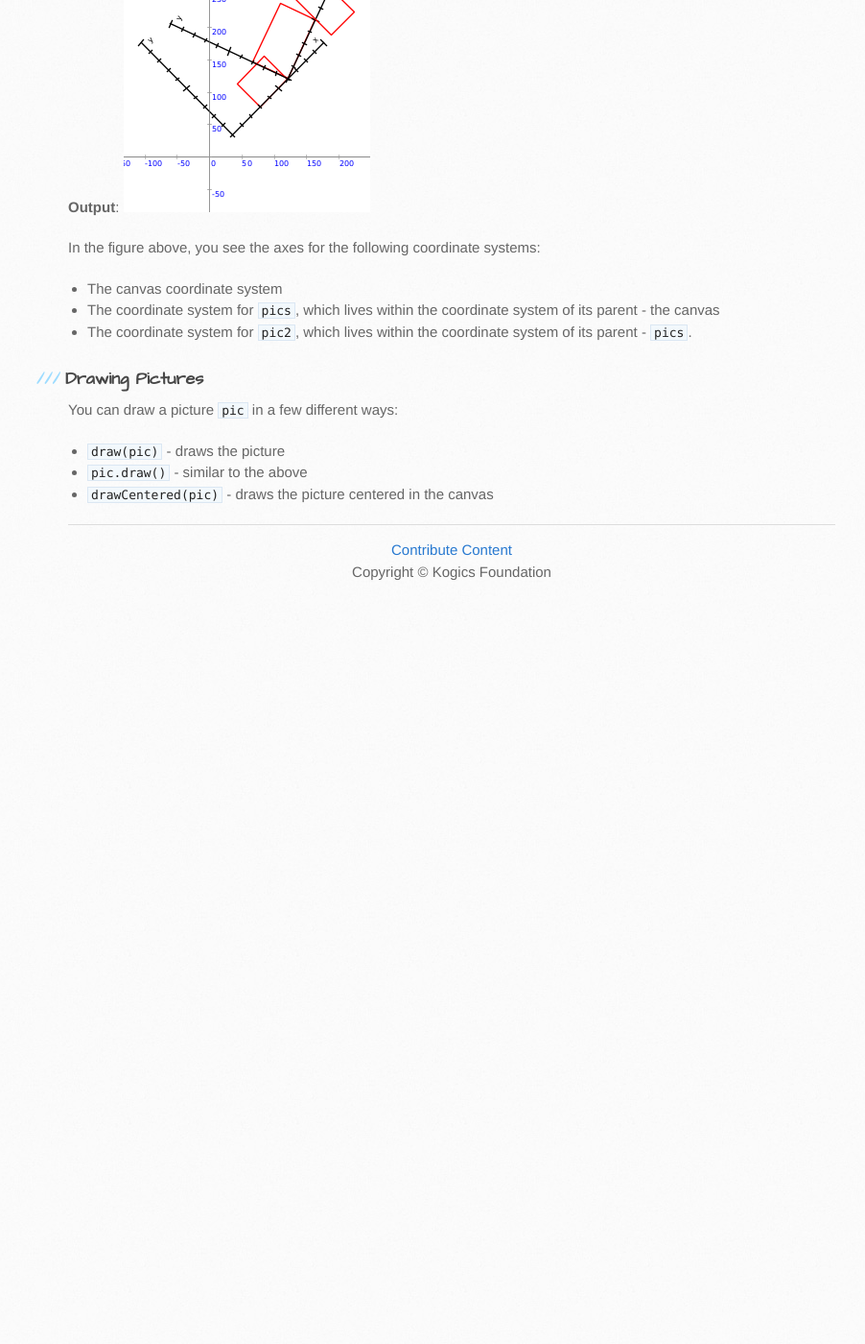
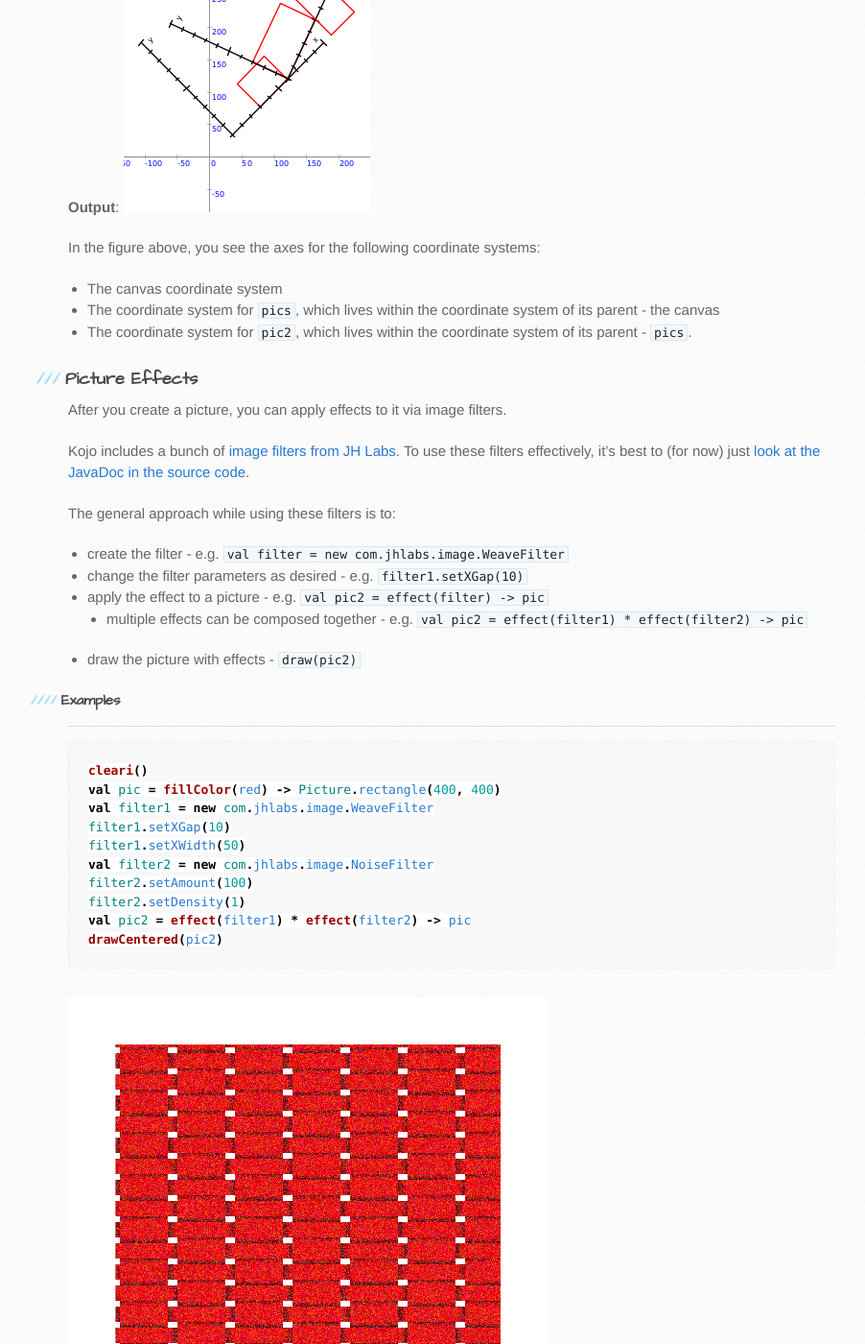
Before and after one commit to kojodoc/kojodoc.github.io, a Jekyll site: the page built from tutorials/pictures-intro.md, in a window 1280 px wide and 1400 px high, scrolled down 4757 px. Shown: the whole window at 96% size, without its empty margins (99-1001 px from the left). Built offline with Jekyll 4.4.1, drawn with Linux system fonts in a browser that asks for light colours; our own code applies the rules of GitHub Pages for plain Markdown files; the repository's description, which GitHub fills in, is left out; before the commit the page ends 5387 px from its top, so only the background shows below that; some of the changed text lies outside the part shown.

Commit message:
Tutorial work.

````diff
--- a/tutorials/pictures-intro.md
+++ b/tutorials/pictures-intro.md
@@ -7,19 +7,19 @@ A picture is a visual element in Kojo. To work with a picture, you do the follow
 * [Create the picture](#picture-creation)
 * [Transform it](#picture-transformation) (optional)
 * [Lay it out by aligning it with other pictures](#picture-layout) (optional)
-* Draw it
+* Apply effects to it
+* [Draw it](#picture-drawing)
 * Animate it as you continue to transform it (optional)
 * Check for collisions with other pictures (optional)
 * Attach mouse event handlers to it to interact with it (optional)
 
 The above Picture capabilites enable the following:
-* Functional art
-* Generative art
+* Functional and Generative art
 * Gaming
 
-### Picture creation
+### Picture Creation
 Pictures can be created in many different ways using any one of the following functions:
-*Note* - these pictures are located at at the canvas position (0, 0) to begin with. They can be positioned at any other location by using the setPosition command or being part of a row, column, or stack of pictures.
+*Note* - the newly created pictures are located at at the canvas position (0, 0) to begin with. They can be positioned at any other location by using the setPosition command or being part of a row, column, or stack of pictures.
 
 | Function | Description |
 | :--- | :--- |
@@ -187,8 +187,89 @@ In the figure above, you see the axes for the following coordinate systems:
 * The coordinate system for `pics`, which lives within the coordinate system of its parent - the canvas
 * The coordinate system for `pic2`, which lives within the coordinate system of its parent - `pics`.
 
-### Drawing Pictures
+### Picture Effects
+
+After you create a picture, you can apply effects to it via image filters.
+
+Kojo includes a bunch of [image filters from JH Labs](http://www.jhlabs.com/ip/filters/). To use these filters effectively, it's best to (for now) just [look at the JavaDoc in the source code](https://github.com/litan/jhlabs-image-filters/tree/master/src/com/jhlabs/image).
+
+The general approach while using these filters is to:
+* create the filter - e.g. `val filter = new com.jhlabs.image.WeaveFilter`
+* change the filter parameters as desired - e.g. `filter1.setXGap(10)`
+* apply the effect to a picture - e.g. `val pic2 = effect(filter) -> pic`
+  * multiple effects can be composed together - e.g. `val pic2 = effect(filter1) * effect(filter2) -> pic`
+* draw the picture with effects - `draw(pic2)`
+
+
+#### Examples
+
+---
+
+```scala
+cleari()
+val pic = fillColor(red) -> Picture.rectangle(400, 400)
+val filter1 = new com.jhlabs.image.WeaveFilter
+filter1.setXGap(10)
+filter1.setXWidth(50)
+val filter2 = new com.jhlabs.image.NoiseFilter
+filter2.setAmount(100)
+filter2.setDensity(1)
+val pic2 = effect(filter1) * effect(filter2) -> pic
+drawCentered(pic2)
+```
+
+![pic-weavenoise-filter.png](pic-weavenoise-filter.png)
+
+---
+
+---
+
+```scala
+cleari()
+val pic = penColor(cm.black) * fillColor(cm.darkOliveGreen) -> Picture {
+    val n = mathx.lcm(85, 360)
+    repeat(n / 85) {
+        forward(250)
+        right(85)
+    }
+}
+
+val filter1 = new com.jhlabs.image.LightFilter
+val light = new filter1.SpotLight()
+light.setCentreX(0.7f)
+light.setCentreY(0.35f)
+light.setAzimuth(135.toRadians)
+light.setElevation(.5f)
+light.setDistance(300f)
+light.setConeAngle(30.toRadians)
+filter1.addLight(light)
+val filter2 = new com.jhlabs.image.NoiseFilter
+filter2.setAmount(30)
+filter2.setDensity(1)
+val pic2 = effect(filter1) * effect(filter2) -> pic
+drawCentered(pic2)
+```
+
+![pic-lightnoise-filter.png](pic-lightnoise-filter.png)
+
+---
+
+Some things to note:
+* When an effect is applied to a (vector) picture, it is converted to an image before the effect is applied. You need to be aware of this if you want to print the output at high resolution (a separate article will go into this in more detail).
+* You are not limited to using the bundled JH Labs image filters for effects. You can use filters from any Java (or Scala) image processing library (after downloading it and putting it in the Kojo `libk` directory).
+
+
+### Picture Drawing
 You can draw a picture `pic` in a few different ways:
 * `draw(pic)` - draws the picture
 * `pic.draw()` - similar to the above
 * `drawCentered(pic)` - draws the picture centered in the canvas
+
+The draw command can also be used to draw multiple pictures:
+* `draw(pic1, pic2, ...)`
+
+Also, for the purpose of 'debugging', you can see the local coordinate system axes and bounds of one or more pictures via the following commands:
+* `Picture.showAxes(pic)`
+* `Picture.showAxes(pic1, pic2, ...)`
+* `Picture.showBounds(pic)`
+* `Picture.showBounds(pic1, pic2, ...)`
````
Also changed, not shown: tutorials/pic-lightnoise-filter.png (added), tutorials/pic-weavenoise-filter.png (added).
